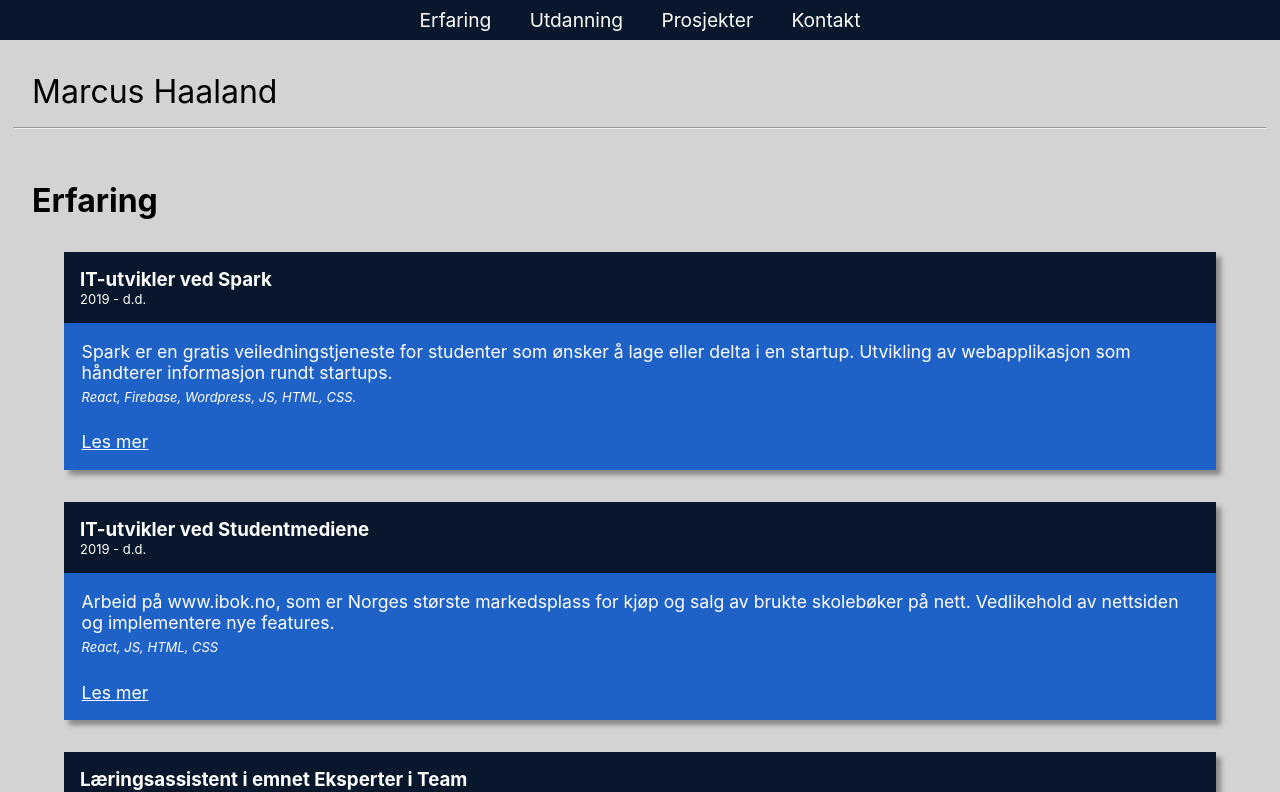
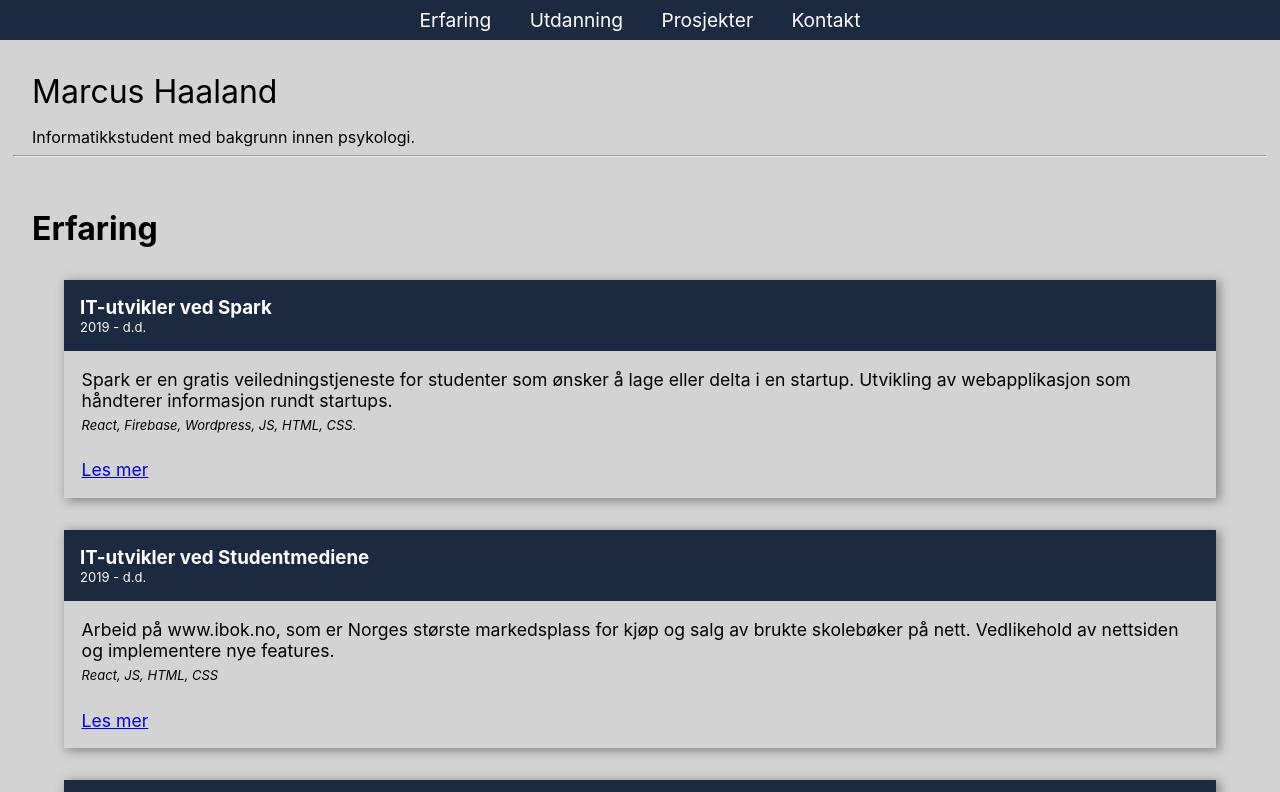
Before and after one commit to haalmarc/CV, a React (Create React App) app: page / in a window 1280 px wide. Shown: the top 792 px of the page. Built offline with nearby package versions, Linux system fonts and the light colour scheme.

Commit message:
Remove colors, more neutral. Add aboutme

```diff
--- a/src/App.css
+++ b/src/App.css
@@ -28,3 +28,8 @@ a.anchor {
   font-weight: normal;
   margin: 1em 1em 0.5em 1em;
 }
+
+.aboutme {
+  margin-left: 2em;
+  margin-bottom: 0.5em;
+}
--- a/src/App.js
+++ b/src/App.js
@@ -11,6 +11,7 @@ function App() {
       <h1 className="username">
         Marcus Haaland
       </h1>
+      <p className="aboutme">Informatikkstudent med bakgrunn innen psykologi.</p>
       <hr />
       <a className="anchor" id="erfaring" href="#erfaring">Hidden text</a>
       <h1>
--- a/src/components/Footer/index.css
+++ b/src/components/Footer/index.css
@@ -1,7 +1,7 @@
 footer {
   width: 100%;
-  height: 40px;
-  background-color: #09172c;
+  height: 100px;
+  background-color: #1b2a40;
   color: white;
   display: flex;
   justify-content: center;
@@ -11,6 +11,7 @@ footer {
 .social {
   font-size: 1.5em;
   margin: 0 1em;
+  color: white;
 }
 
 .social:hover {
--- a/src/components/Header/index.css
+++ b/src/components/Header/index.css
@@ -1,7 +1,7 @@
 header {
   width: 100%;
   min-height: 40px;
-  background-color: #09172c;
+  background-color: #1b2a40;
   color: white;
   display: flex;
   justify-content: center;
--- a/src/components/Infobox/index.css
+++ b/src/components/Infobox/index.css
@@ -1,9 +1,5 @@
 h1 {
   margin: 1em;
-}
-
-a {
-  color: white;
 }
 
 a:hover {
@@ -17,12 +13,12 @@ a:hover {
 
 .infoBox {
   margin: 2em 5%;
-  box-shadow: 5px 5px 5px #888888;
+  box-shadow: 3px 2px 10px 1px #888888;
 }
 
 .jobtitleBox {
   width: 100%;
-  background-color: #09172c;
+  background-color: #1b2a40;
   color: white;
   padding: 1em;
 }
@@ -33,8 +29,7 @@ a:hover {
 }
 
 .jobDesc {
-  background-color: #1F62C7;
-  color: white;
+  color: black;
   padding: 1em;
   font-size: 1.1em;
 }
```
